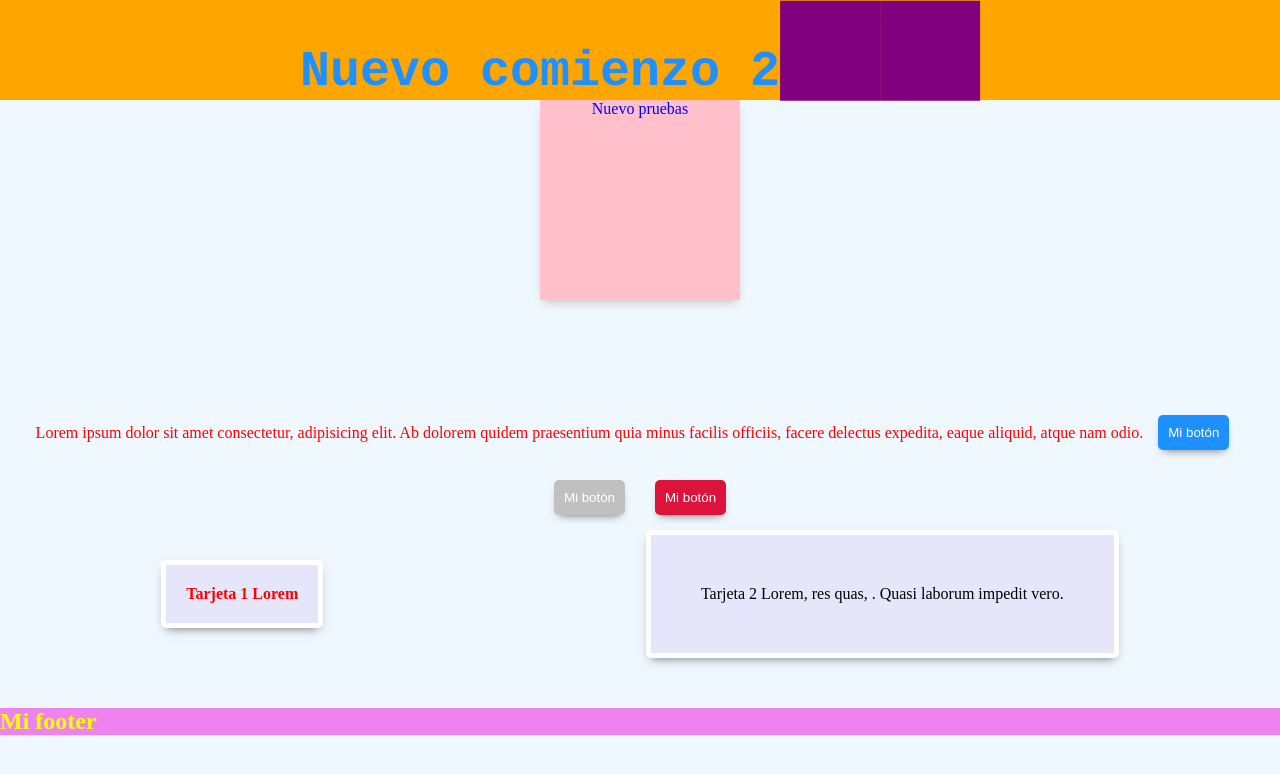
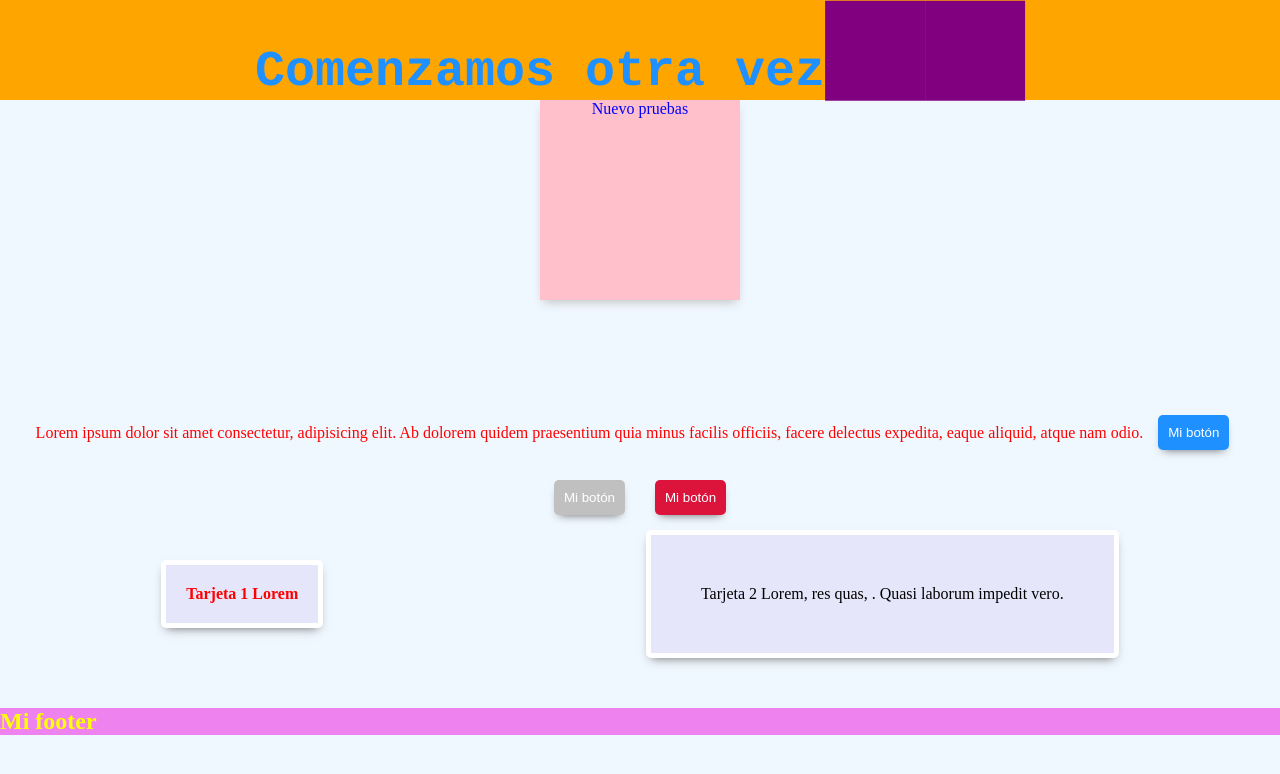
Before and after one commit to EloyClemente/sass-1, a plain HTML site: page index.html in a window 1280 px wide. Drawn offline with Linux system fonts and the light colour scheme; files whose address does not match are found by name.

Commit message:
Comenzamos otra vez

```diff
--- a/index.html
+++ b/index.html
@@ -9,7 +9,7 @@
 </head>
 <body>
     <header>
-        <h1 class="titulo">Nuevo comienzo 2</h1>
+        <h1 class="titulo">Comenzamos otra vez</h1>
         <p class="icon-cuadrado"></p>
         <span class="icon-cuadrado"></span>
     </header>
```
